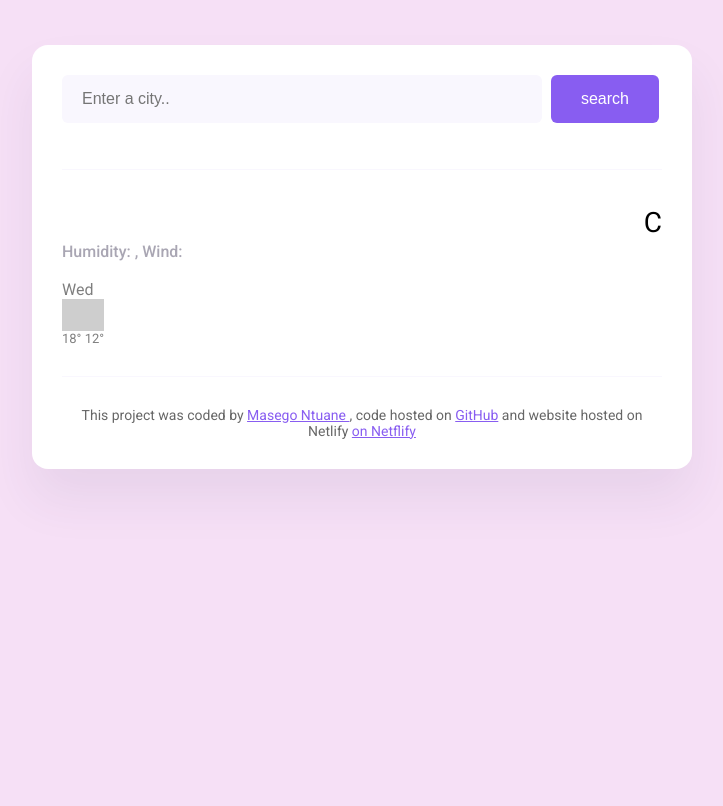
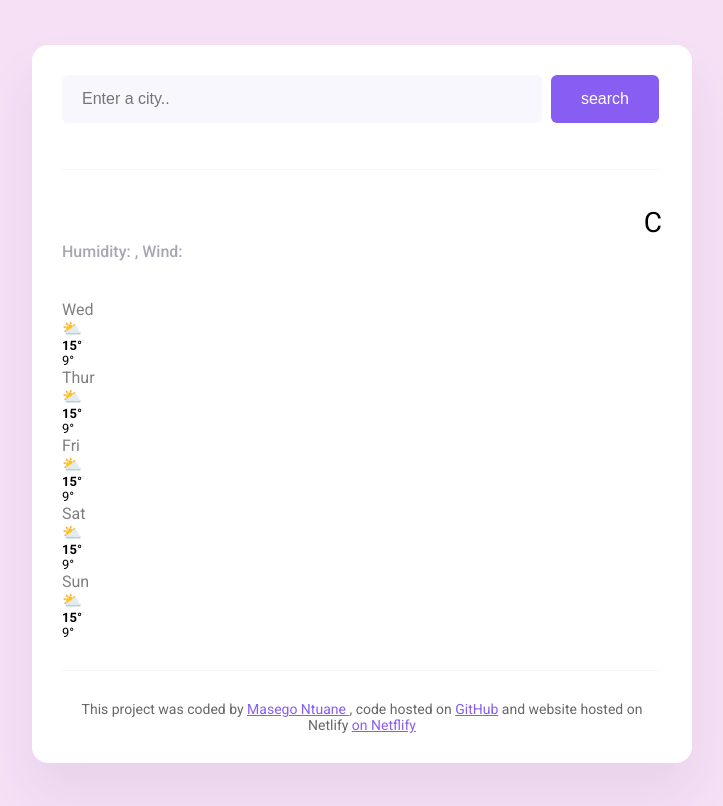
Before and after one commit to Masegolex/Sky-Savvy-Weather-App, a plain HTML site: page index.html in a window 1280 px wide. Shown: the whole page, without its empty margins (278-1001 px from the left). Drawn offline with nearby package versions, Linux system fonts and the light colour scheme; no server answers; grey boxes are pictures that could not be loaded.

Commit message:
Added forecast in Java Script file

```diff
--- a/index.html
+++ b/index.html
@@ -46,26 +46,7 @@
             <div class="weather-app-unit">C</div>
           </div>
         </div>
-        <div class="weather-forcast">
-          <div class="row">
-            <div class="col-2">
-              <div class="weather-forecast-date">
-                Wed
-                <div>
-                  <img
-                    src="http://shecodes-assets.s3.amazonaws.com/api/weather/icons/few-clouds-day.png"
-                    alt=""
-                    width="42"
-                  />
-                  <div class="weather-forecast-temperature">
-                    <span class="weather-forecast-temeperature-max"> 18° </span>
-                    <span class="weather-forecast-temeperature-min"> 12° </span>
-                  </div>
-                </div>
-              </div>
-            </div>
-          </div>
-        </div>
+        <div class="weather-forecast" id="forecast"></div>
       </main>
       <footer>
         This project was coded by
--- a/src/index.js
+++ b/src/index.js
@@ -50,7 +50,29 @@ function handleSearchSubmit(event) {
   searchCity(searchInput.value);
 }
 
+function displayForecast() {
+  let forecastElement = document.querySelector("#forecast");
+  let days = ["Wed", "Thur", "Fri", "Sat", "Sun"];
+  let forecastHTML = "";
+
+  days.forEach(function (day) {
+    forecastHTML += `
+  <div class="weather-forecast-day">
+    <div class="weather-forecast-date">${day}</div>
+    <div class="weather-forecast-icon">⛅</div>
+    <div class="weather-forecast-temperature">
+      <strong>15°</strong>
+    </div>
+    <div class="weather-forecast-temperature">9°</div>
+  </div>
+  <div>
+`;
+  });
+  forecastElement.innerHTML = forecastHTML;
+}
+
 let searchFormElement = document.querySelector("#search-form");
 searchFormElement.addEventListener("submit", handleSearchSubmit);
 
 searchCity("Cape Town");
+displayForecast();
```
